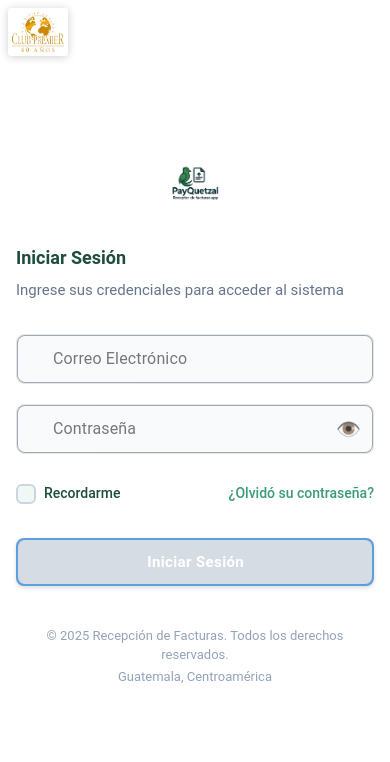
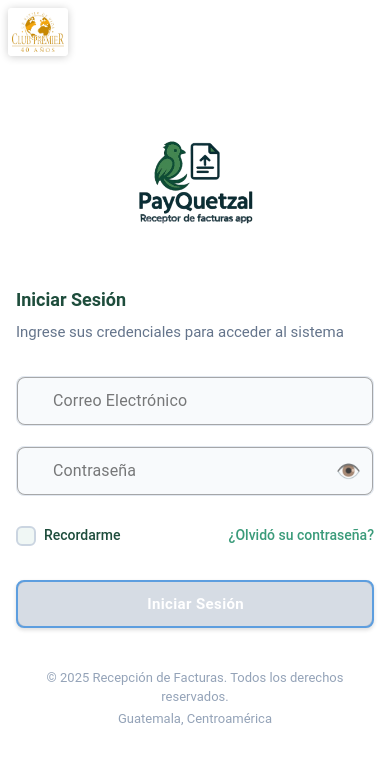
Before and after one commit to FerRuiz772/RecepcionFacturas, a Vue app in the folder frontend/: page /login in a window 390 px wide. Shown: the top 762 px of the page. Built offline with nearby package versions, Linux system fonts and the light colour scheme; no server answers.

Commit message:
feat: login styles

```diff
--- a/frontend/src/styles/forgot-password.css
+++ b/frontend/src/styles/forgot-password.css
@@ -91,7 +91,7 @@
 .brand-section {
   text-align: center;
   margin-bottom: 28px;
-  margin-top: -40px;
+  margin-top: -20px;
 }
 
 .brand-logo {
@@ -115,17 +115,18 @@
   border-radius: 0 !important;
   width: auto;
   height: auto;
-  max-width: 320px;
+  max-width: 280px;
   display: flex;
   justify-content: center;
   align-items: center;
+  margin: 0 auto;
 }
 
 .brand-logo-image img {
   background: transparent;
   border-radius: 0;
   box-shadow: none;
-  height: 280px;
+  height: 180px;
   width: auto;
   max-width: 100%;
   object-fit: contain;
@@ -369,6 +370,7 @@
 @media (max-width: 768px) {
   .forgot-password-container {
     flex-direction: column;
+    background: #ffffff;
   }
 
   .empresa-logo {
@@ -389,14 +391,13 @@
     min-height: 35px;
   }
 
-  .left-panel,
-  .right-panel {
+  .left-panel{
     flex: none;
     padding: 60px 20px 40px 20px;
+    animation: slideInLeft 0.4s ease-out;
   }
-
   .right-panel {
-    min-height: 50vh;
+    display: none;
   }
 
   .brand-title {
@@ -408,7 +409,7 @@
   }
 
   .brand-logo-image img {
-    height: 200px;
+    height: 80px;
   }
 }
 
@@ -446,13 +447,13 @@
   }
 
   .brand-logo {
-    width: 56px;
-    height: 56px;
+    width: 140px;
+    height: 140px;
     font-size: 24px;
   }
 
   .brand-logo-image img {
-    height: 160px;
+    height: 140px;
   }
 
   .brand-title {
@@ -479,6 +480,7 @@
   .left-panel,
   .right-panel {
     padding: 60px 12px 16px 12px;
+    display: none;
   }
 }
 
@@ -498,6 +500,28 @@
 }
 
 /* === ANIMACIONES === */
+
+@keyframes slideInLeft {
+  from {
+    opacity: 0;
+    transform: translateX(-30px);
+  }
+  to {
+    opacity: 1;
+    transform: translateX(0);
+  }
+}
+
+.left-panel {
+  animation: slideInLeft 0.6s ease-out;
+}
+
+@media (max-width: 768px) {
+  .left-panel {
+    animation: slideInLeft 0.4s ease-out;
+  }
+}
+
 @media (prefers-reduced-motion: reduce) {
   * {
     animation-duration: 0.01ms !important;
--- a/frontend/src/styles/login.css
+++ b/frontend/src/styles/login.css
@@ -88,7 +88,7 @@
 .brand-section {
   text-align: center;
   margin-bottom: 28px;
-  margin-top: -40px;
+  margin-top: -20px; /* Ajustado de -40px para bajar el logo */
 }
 
 .brand-logo {
@@ -112,20 +112,22 @@
   border-radius: 0 !important;
   width: auto;
   height: auto;
-  max-width: 320px;
+  max-width: 280px; /* Reducido de 320px */
   display: flex;
   justify-content: center;
   align-items: center;
+  margin: 0 auto;
 }
 
 .brand-logo-image img {
   background: transparent;
   border-radius: 0;
   box-shadow: none;
-  height: 280px;
+  height: 180px; /* Reducido significativamente de 280px */
   width: auto;
   max-width: 100%;
   object-fit: contain;
+  transition: all 0.3s ease;
 }
 
 .brand-logo:hover {
@@ -469,7 +471,7 @@
   }
 
   .brand-logo-image img {
-    height: 200px;
+    height: 80px;
   }
 }
 
@@ -502,13 +504,13 @@
   }
 
   .brand-logo {
-    width: 56px;
-    height: 56px;
+    width: 140px;
+    height: 140px;
     font-size: 24px;
   }
 
   .brand-logo-image img {
-    height: 160px;
+    height: 140px;
   }
 
   .brand-title {
```
